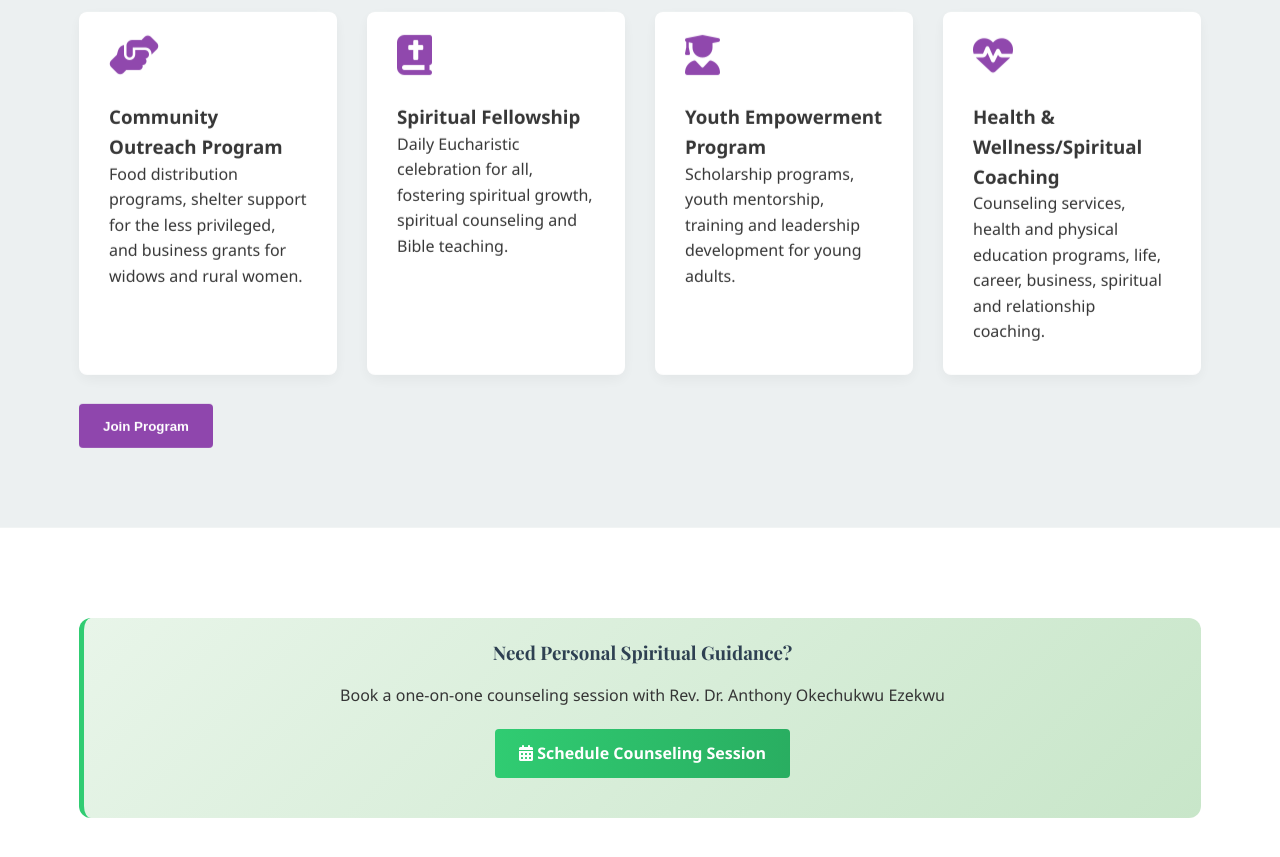
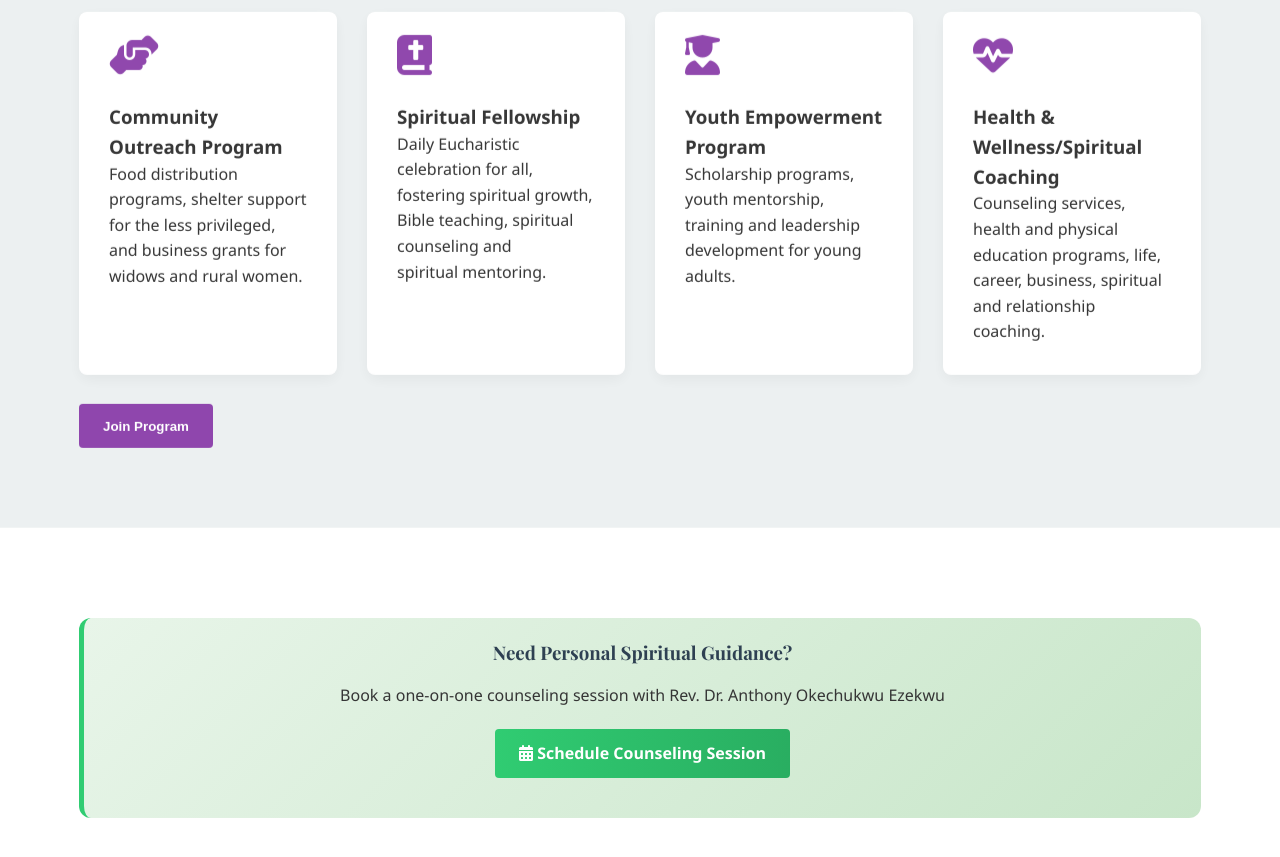
Before and after one commit to SpanixHugo/Rev-Dr-Anthony, a plain HTML site: page index.html in a window 1280 px wide. Shown: the part 2660-3517 px from the top of the page. Drawn offline with nearby package versions, Linux system fonts and the light colour scheme.

Commit message:
Update index.html

```diff
--- a/index.html
+++ b/index.html
@@ -334,8 +334,7 @@
                 <article class="ministry-card">
                     <i class="fas fa-bible icon" aria-hidden="true"></i>
                     <h3>Spiritual Fellowship</h3>
-                    <p>Daily Eucharistic celebration for all, fostering spiritual growth, spiritual counseling and Bible
-                        teaching.</p>
+                    <p>Daily Eucharistic celebration for all, fostering spiritual growth, Bible teaching, spiritual counseling and spiritual mentoring.</p>
                 </article>
 
                 <article class="ministry-card">
```
